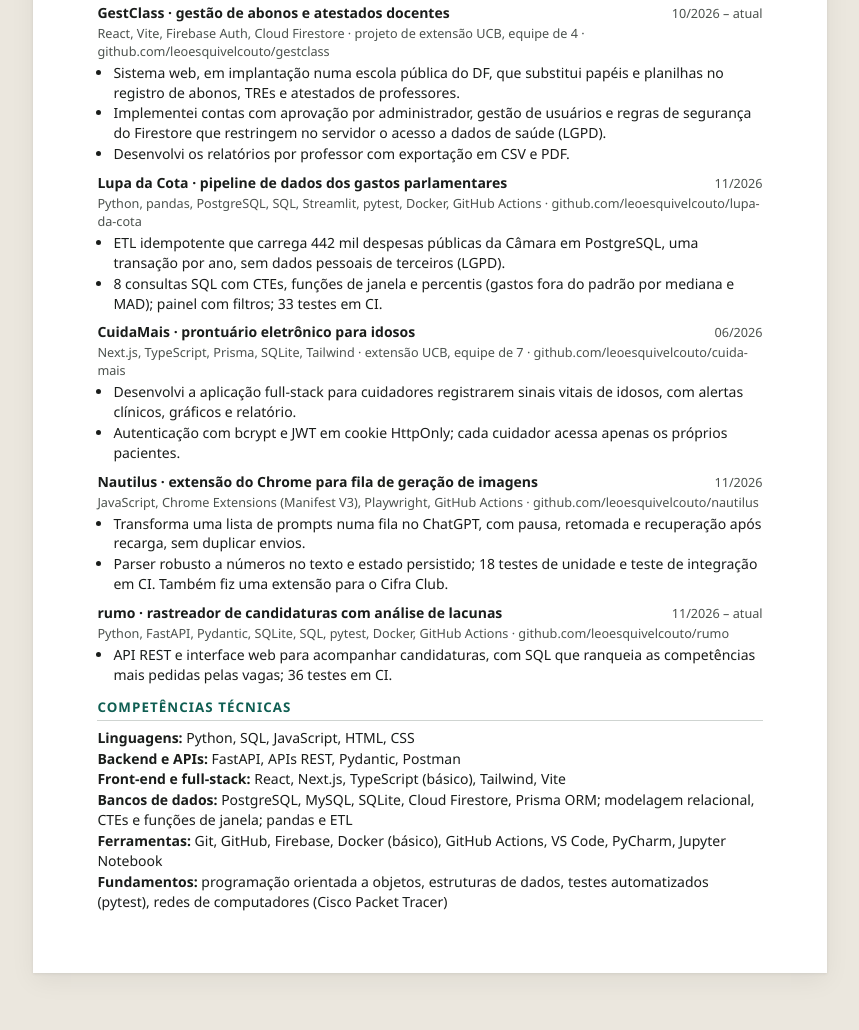
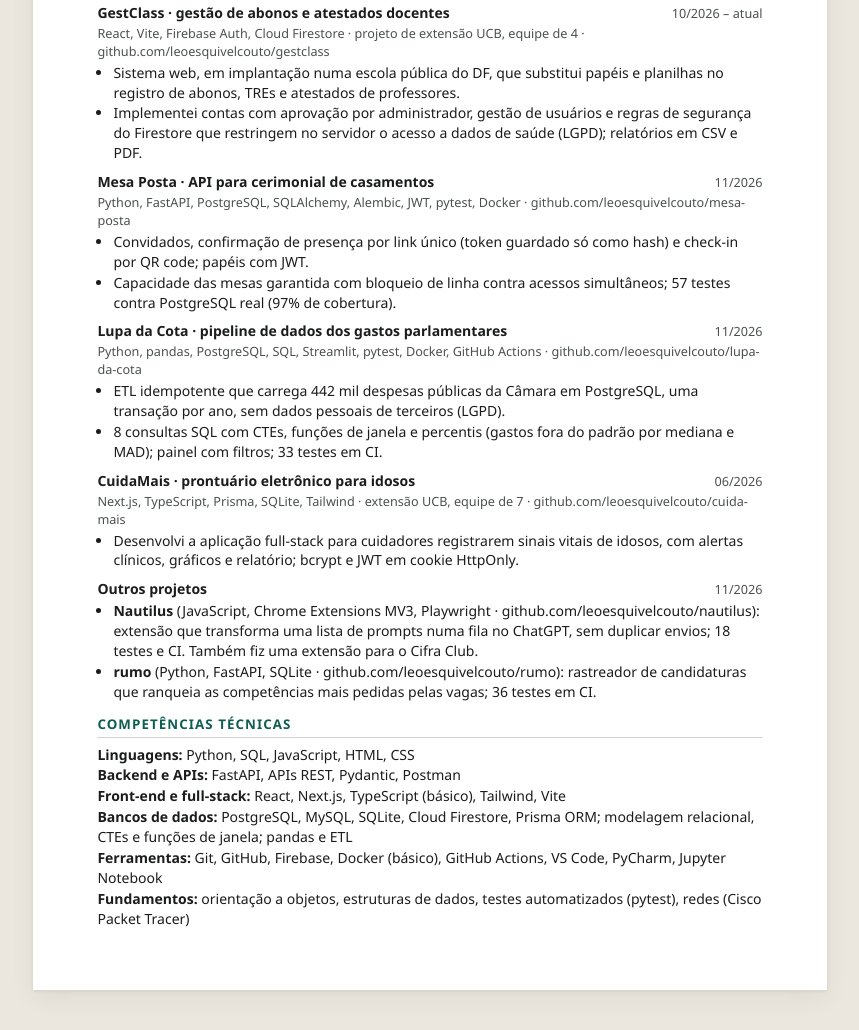
Before and after one commit to leoesquivelcouto/leoesquivelcouto.github.io, a plain HTML site: page cv/index.html in a window 1280 px wide. Shown: the part 464-1494 px from the top of the page, without its empty margins (210-1069 px from the left). Drawn offline with Linux system fonts and the light colour scheme.

Commit message:
feat: adiciona a Mesa Posta ao portfólio e ao currículo; agrupa projetos menores
Co-Authored-By: Claude Opus 5.5 <noreply@anthropic.com>

```diff
--- a/cv/index.html
+++ b/cv/index.html
@@ -54,8 +54,15 @@
         <p class="sub">React, Vite, Firebase Auth, Cloud Firestore · projeto de extensão UCB, equipe de 4 · github.com/leoesquivelcouto/gestclass</p>
         <ul>
           <li>Sistema web, em implantação numa escola pública do DF, que substitui papéis e planilhas no registro de abonos, TREs e atestados de professores.</li>
-          <li>Implementei contas com aprovação por administrador, gestão de usuários e regras de segurança do Firestore que restringem no servidor o acesso a dados de saúde (LGPD).</li>
-          <li>Desenvolvi os relatórios por professor com exportação em CSV e PDF.</li>
+          <li>Implementei contas com aprovação por administrador, gestão de usuários e regras de segurança do Firestore que restringem no servidor o acesso a dados de saúde (LGPD); relatórios em CSV e PDF.</li>
+        </ul>
+      </div>
+      <div class="item">
+        <div class="linha"><h3>Mesa Posta · API para cerimonial de casamentos</h3><span class="data">11/2026</span></div>
+        <p class="sub">Python, FastAPI, PostgreSQL, SQLAlchemy, Alembic, JWT, pytest, Docker · github.com/leoesquivelcouto/mesa-posta</p>
+        <ul>
+          <li>Convidados, confirmação de presença por link único (token guardado só como hash) e check-in por QR code; papéis com JWT.</li>
+          <li>Capacidade das mesas garantida com bloqueio de linha contra acessos simultâneos; 57 testes contra PostgreSQL real (97% de cobertura).</li>
         </ul>
       </div>
       <div class="item">
@@ -70,23 +77,14 @@
         <div class="linha"><h3>CuidaMais · prontuário eletrônico para idosos</h3><span class="data">06/2026</span></div>
         <p class="sub">Next.js, TypeScript, Prisma, SQLite, Tailwind · extensão UCB, equipe de 7 · github.com/leoesquivelcouto/cuida-mais</p>
         <ul>
-          <li>Desenvolvi a aplicação full-stack para cuidadores registrarem sinais vitais de idosos, com alertas clínicos, gráficos e relatório.</li>
-          <li>Autenticação com bcrypt e JWT em cookie HttpOnly; cada cuidador acessa apenas os próprios pacientes.</li>
+          <li>Desenvolvi a aplicação full-stack para cuidadores registrarem sinais vitais de idosos, com alertas clínicos, gráficos e relatório; bcrypt e JWT em cookie HttpOnly.</li>
         </ul>
       </div>
       <div class="item">
-        <div class="linha"><h3>Nautilus · extensão do Chrome para fila de geração de imagens</h3><span class="data">11/2026</span></div>
-        <p class="sub">JavaScript, Chrome Extensions (Manifest V3), Playwright, GitHub Actions · github.com/leoesquivelcouto/nautilus</p>
+        <div class="linha"><h3>Outros projetos</h3><span class="data">11/2026</span></div>
         <ul>
-          <li>Transforma uma lista de prompts numa fila no ChatGPT, com pausa, retomada e recuperação após recarga, sem duplicar envios.</li>
-          <li>Parser robusto a números no texto e estado persistido; 18 testes de unidade e teste de integração em CI. Também fiz uma extensão para o Cifra Club.</li>
-        </ul>
-      </div>
-      <div class="item">
-        <div class="linha"><h3>rumo · rastreador de candidaturas com análise de lacunas</h3><span class="data">11/2026 – atual</span></div>
-        <p class="sub">Python, FastAPI, Pydantic, SQLite, SQL, pytest, Docker, GitHub Actions · github.com/leoesquivelcouto/rumo</p>
-        <ul>
-          <li>API REST e interface web para acompanhar candidaturas, com SQL que ranqueia as competências mais pedidas pelas vagas; 36 testes em CI.</li>
+          <li><strong>Nautilus</strong> (JavaScript, Chrome Extensions MV3, Playwright · github.com/leoesquivelcouto/nautilus): extensão que transforma uma lista de prompts numa fila no ChatGPT, sem duplicar envios; 18 testes e CI. Também fiz uma extensão para o Cifra Club.</li>
+          <li><strong>rumo</strong> (Python, FastAPI, SQLite · github.com/leoesquivelcouto/rumo): rastreador de candidaturas que ranqueia as competências mais pedidas pelas vagas; 36 testes em CI.</li>
         </ul>
       </div>
     </section>
@@ -99,7 +97,7 @@
         <li><strong>Front-end e full-stack:</strong> React, Next.js, TypeScript (básico), Tailwind, Vite</li>
         <li><strong>Bancos de dados:</strong> PostgreSQL, MySQL, SQLite, Cloud Firestore, Prisma ORM; modelagem relacional, CTEs e funções de janela; pandas e ETL</li>
         <li><strong>Ferramentas:</strong> Git, GitHub, Firebase, Docker (básico), GitHub Actions, VS Code, PyCharm, Jupyter Notebook</li>
-        <li><strong>Fundamentos:</strong> programação orientada a objetos, estruturas de dados, testes automatizados (pytest), redes de computadores (Cisco Packet Tracer)</li>
+        <li><strong>Fundamentos:</strong> orientação a objetos, estruturas de dados, testes automatizados (pytest), redes (Cisco Packet Tracer)</li>
       </ul>
     </section>
 
```
Also changed, not shown: index.html (+18 -0 lines), 1 other file.
